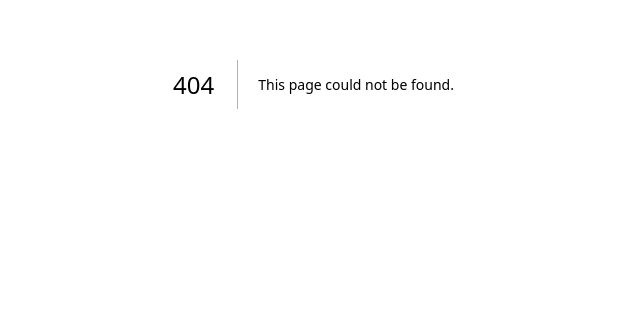
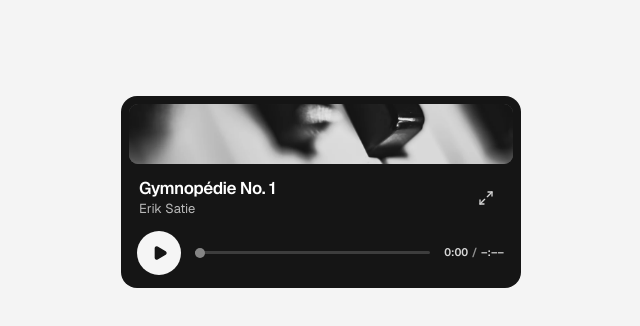
Before and after one commit to francozeta/continuity, a Next.js app: page /beetle in a window 1280 px wide. Before the commit this address had no page. Shown: the part 316-642 px from the top of the page, without its empty margins (319-959 px from the left). Built offline with nearby package versions, Linux system fonts and the light colour scheme.

Commit message:
feat(beetle): preview a persistent compact player

```diff
--- /dev/null
+++ b/app/beetle/page.tsx
@@ -0,0 +1,18 @@
+import type { Metadata } from "next";
+import { PlayerStudy } from "./player-study";
+import "./player.css";
+
+export const metadata: Metadata = {
+  title: "Beetle — Persistent player",
+  description: "One recording in a compact and expanded player.",
+};
+
+export default function BeetlePage() {
+  return (
+    <main className="beetle-player-stage">
+      <div className="beetle-player-anchor">
+        <PlayerStudy />
+      </div>
+    </main>
+  );
+}
--- /dev/null
+++ b/app/beetle/player-study.tsx
@@ -0,0 +1,142 @@
+"use client";
+
+import { Button } from "@base-ui/react/button";
+import { Maximize2, Minimize2, Pause, Play } from "lucide-react";
+import Image from "next/image";
+import { useCallback, useId, useRef, useState } from "react";
+import { Slider } from "@/components/ui/slider";
+
+function timeLabel(seconds: number) {
+  const whole = Math.floor(seconds);
+  const minutes = Math.floor(whole / 60);
+  return `${minutes}:${String(whole % 60).padStart(2, "0")}`;
+}
+
+export function PlayerStudy() {
+  const titleId = useId();
+  const artworkId = useId();
+  const audioRef = useRef<HTMLAudioElement>(null);
+  const [expanded, setExpanded] = useState(false);
+  const [playing, setPlaying] = useState(false);
+  const [duration, setDuration] = useState(0);
+  const [elapsed, setElapsed] = useState(0);
+  const [error, setError] = useState("");
+  const position = duration > 0 ? Math.min(100, (elapsed / duration) * 100) : 0;
+  const attachAudio = useCallback((audio: HTMLAudioElement | null) => {
+    audioRef.current = audio;
+    // The browser can load the metadata before this client component hydrates.
+    if (audio && Number.isFinite(audio.duration)) setDuration(audio.duration);
+  }, []);
+
+  function togglePlayback() {
+    const audio = audioRef.current;
+    if (!audio) return;
+    if (!audio.paused) {
+      audio.pause();
+      return;
+    }
+
+    setError("");
+    void audio.play().catch((cause: unknown) => {
+      // A rapid Pause cancels a pending play request in the browser.
+      if (cause instanceof DOMException && cause.name === "AbortError") return;
+      setError("Playback unavailable");
+    });
+  }
+
+  function seek(value: number | readonly number[]) {
+    const audio = audioRef.current;
+    if (!audio || !duration) return;
+    const percent = typeof value === "number" ? value : value[0];
+    audio.currentTime = (duration * percent) / 100;
+    setElapsed(audio.currentTime);
+  }
+
+  return (
+    <section
+      className="beetle-player"
+      data-expanded={expanded}
+      aria-labelledby={titleId}
+      onKeyDown={(event) => {
+        if (event.key === "Escape" && expanded) {
+          event.preventDefault();
+          setExpanded(false);
+        }
+      }}
+    >
+      <div className="beetle-player-artwork" id={artworkId}>
+        <Image
+          src="/beetle/piano.webp"
+          alt=""
+          fill
+          unoptimized
+          loading="eager"
+          draggable={false}
+        />
+      </div>
+      <div className="beetle-player-heading">
+        <div>
+          <h1 id={titleId}>Gymnopédie No. 1</h1>
+          <p role="status">{error || "Erik Satie"}</p>
+        </div>
+        <Button
+          className="beetle-player-expand"
+          aria-label={expanded ? "Minimize player" : "Expand player"}
+          aria-expanded={expanded}
+          aria-controls={artworkId}
+          onClick={() => setExpanded((current) => !current)}
+        >
+          {expanded ? <Minimize2 aria-hidden="true" /> : <Maximize2 aria-hidden="true" />}
+        </Button>
+      </div>
+      <div className="beetle-player-transport">
+        <Button
+          className="beetle-player-play"
+          aria-label={playing ? "Pause" : "Play"}
+          onClick={togglePlayback}
+        >
+          {playing ? (
+            <Pause aria-hidden="true" fill="currentColor" />
+          ) : (
+            <Play aria-hidden="true" fill="currentColor" />
+          )}
+        </Button>
+        <Slider
+          className="beetle-player-progress"
+          disabled={!duration}
+          min={0}
+          max={100}
+          step={0.1}
+          largeStep={5}
+          value={[position]}
+          getAriaLabel={() => "Playback position"}
+          getAriaValueText={(_, value) =>
+            `${timeLabel((duration * value) / 100)} of ${timeLabel(duration)}`
+          }
+          onValueChange={seek}
+        />
+        <span className="beetle-player-time" aria-hidden="true">
+          {timeLabel(elapsed)} <span>/</span> {duration ? timeLabel(duration) : "–:––"}
+        </span>
+      </div>
+      <audio
+        ref={attachAudio}
+        src="/beetle/gymnopedie.mp3"
+        preload="metadata"
+        hidden
+        onDurationChange={({ currentTarget }) =>
+          setDuration(Number.isFinite(currentTarget.duration) ? currentTarget.duration : 0)
+        }
+        onTimeUpdate={({ currentTarget }) => setElapsed(currentTarget.currentTime)}
+        onPlay={() => setPlaying(true)}
+        onPause={() => setPlaying(false)}
+        onEnded={() => setPlaying(false)}
+        onError={() => {
+          setPlaying(false);
+          setDuration(0);
+          setError("Recording unavailable");
+        }}
+      />
+    </section>
+  );
+}
--- /dev/null
+++ b/app/beetle/player.css
@@ -0,0 +1,208 @@
+html:has(.beetle-player-stage) {
+  scrollbar-gutter: auto;
+  background: #f4f4f4;
+}
+
+.beetle-player-stage {
+  --beetle-artwork-open: clamp(7.5rem, calc(100svh - 10.5rem), 17rem);
+
+  display: grid;
+  place-items: center;
+  min-block-size: 100svh;
+  padding: 1rem;
+  background: #f4f4f4;
+  font-family: var(--font-geist-sans), system-ui, sans-serif;
+}
+
+.beetle-player-anchor {
+  display: grid;
+  align-items: end;
+  inline-size: min(100%, 25rem);
+  min-block-size: calc(var(--beetle-artwork-open) + 8.5rem);
+}
+
+.beetle-player {
+  display: grid;
+  gap: 4px;
+  min-inline-size: 0;
+  padding: 8px;
+  background: #151515;
+  border-radius: 16px;
+  color: #fff;
+  color-scheme: dark;
+}
+
+.beetle-player-artwork {
+  position: relative;
+  block-size: 3.75rem;
+  overflow: hidden;
+  background: #545454;
+  border-radius: 9px;
+  transition: block-size 280ms cubic-bezier(0.2, 0.7, 0.22, 1);
+}
+
+.beetle-player[data-expanded="true"] .beetle-player-artwork {
+  block-size: var(--beetle-artwork-open);
+}
+
+.beetle-player-artwork img {
+  object-fit: cover;
+  object-position: center 55%;
+}
+
+.beetle-player-heading {
+  display: flex;
+  align-items: center;
+  justify-content: space-between;
+  gap: 8px;
+  min-block-size: 3.5rem;
+  padding: 3px 5px 0 10px;
+}
+
+.beetle-player-heading h1 {
+  margin: 0;
+  font-size: 1.0625rem;
+  font-weight: 560;
+  line-height: 1.22;
+  letter-spacing: -0.025em;
+}
+
+.beetle-player-heading p {
+  margin: 4px 0 0;
+  color: #b9b9b9;
+  font-size: 0.8125rem;
+  line-height: 1.15;
+}
+
+.beetle-player-expand,
+.beetle-player-play {
+  display: inline-grid;
+  place-items: center;
+  inline-size: 44px;
+  block-size: 44px;
+  flex-shrink: 0;
+}
+
+.beetle-player-expand {
+  border-radius: 8px;
+  color: #d4d4d4;
+}
+
+.beetle-player-expand svg,
+.beetle-player-play svg {
+  inline-size: 16px;
+  block-size: 16px;
+  pointer-events: none;
+}
+
+.beetle-player-transport {
+  display: grid;
+  grid-template-columns: 44px minmax(0, 1fr) max-content;
+  align-items: center;
+  gap: clamp(8px, 3vw, 14px);
+  min-block-size: 3.25rem;
+  padding: 0 9px 3px 8px;
+}
+
+.beetle-player-play {
+  border-radius: 50%;
+  background: #f5f5f5;
+  color: #151515;
+}
+
+.beetle-player-play .lucide-play {
+  margin-inline-start: 2px;
+}
+
+.beetle-player-progress {
+  min-inline-size: 0;
+}
+
+.beetle-player-progress [data-slot="slider-track"] {
+  block-size: 3px;
+  background: #656565;
+}
+
+.beetle-player-progress [data-slot="slider-range"] {
+  background: #f5f5f5;
+}
+
+.beetle-player-progress [data-slot="slider-thumb"] {
+  inline-size: 10px;
+  block-size: 10px;
+  border: 0;
+  background: #f5f5f5;
+  box-shadow: none;
+}
+
+.beetle-player-time {
+  color: #d7d7d7;
+  white-space: nowrap;
+  font-size: 0.6875rem;
+  font-variant-numeric: tabular-nums;
+  font-weight: 520;
+}
+
+.beetle-player-time span {
+  margin: 0 1px;
+  color: #8f8f8f;
+}
+
+.beetle-player-expand:focus-visible,
+.beetle-player-play:focus-visible,
+.beetle-player-progress [data-slot="slider-thumb"]:has(input:focus-visible) {
+  outline: 2px solid #fff;
+  outline-offset: 3px;
+}
+
+@media (hover: hover) {
+  .beetle-player-expand:hover {
+    background: #2a2a2a;
+    color: #fff;
+  }
+
+  .beetle-player-play:hover {
+    background: #ddd;
+  }
+}
+
+.beetle-player-expand:active {
+  background: #363636;
+}
+
+.beetle-player-play:active {
+  background: #c8c8c8;
+}
+
+@media (prefers-reduced-motion: reduce) {
+  .beetle-player-artwork,
+  .beetle-player-progress [data-slot="slider-thumb"] {
+    transition: none;
+  }
+}
+
+@media (forced-colors: active) {
+  .beetle-player {
+    border: 1px solid CanvasText;
+  }
+
+  .beetle-player-progress [data-slot="slider-track"] {
+    outline: 1px solid ButtonText;
+  }
+
+  .beetle-player-progress [data-slot="slider-thumb"] {
+    background: ButtonText;
+    forced-color-adjust: none;
+  }
+
+  .beetle-player-play,
+  .beetle-player-expand {
+    border: 1px solid ButtonText;
+  }
+
+  .beetle-player-expand:focus-visible,
+  .beetle-player-play:focus-visible,
+  .beetle-player-progress [data-slot="slider-thumb"]:has(input:focus-visible) {
+    outline-color: Highlight;
+  }
+}
```
Also changed, not shown: public/beetle/piano.webp (added), 2 other files (tests, documents, lock files or other folders).
